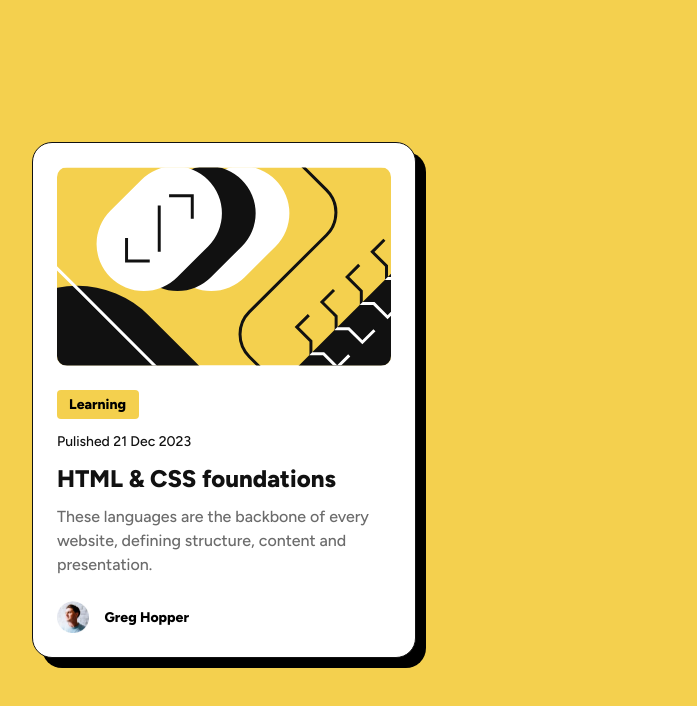
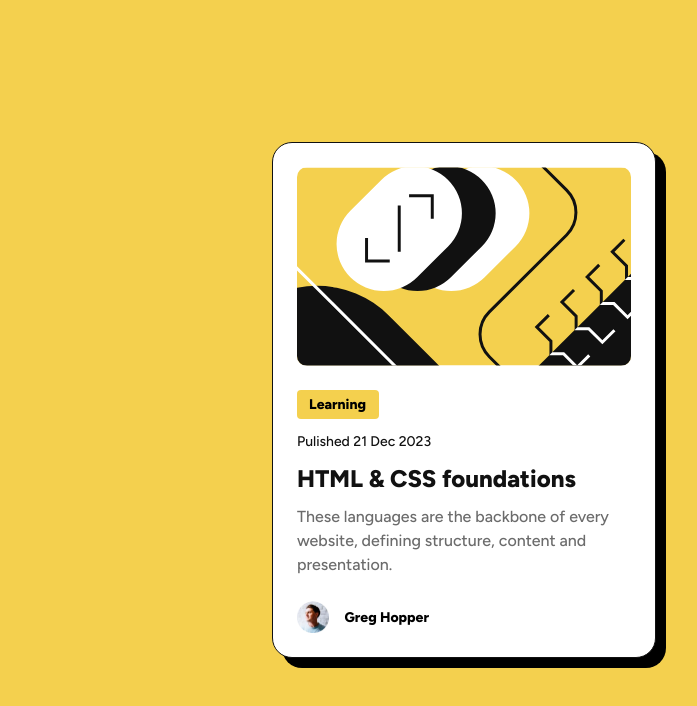
Before and after one commit to VSKarthikT/blog-card, a plain HTML site: page index.html in a window 1280 px wide. Shown: the whole page, without its empty margins (176-873 px from the left). Drawn offline with Linux system fonts and the light colour scheme.

Commit message:
Image alignment

```diff
--- a/style.css
+++ b/style.css
@@ -17,8 +17,7 @@ body{
   justify-content: center;
   flex-direction: column;
   align-items: center;
-  height: 100dvh;
-  width: 100dvh;
+  height: 100vh;
   background-color: var(--yellow);
 }
 .card-box, .text-box{
```
